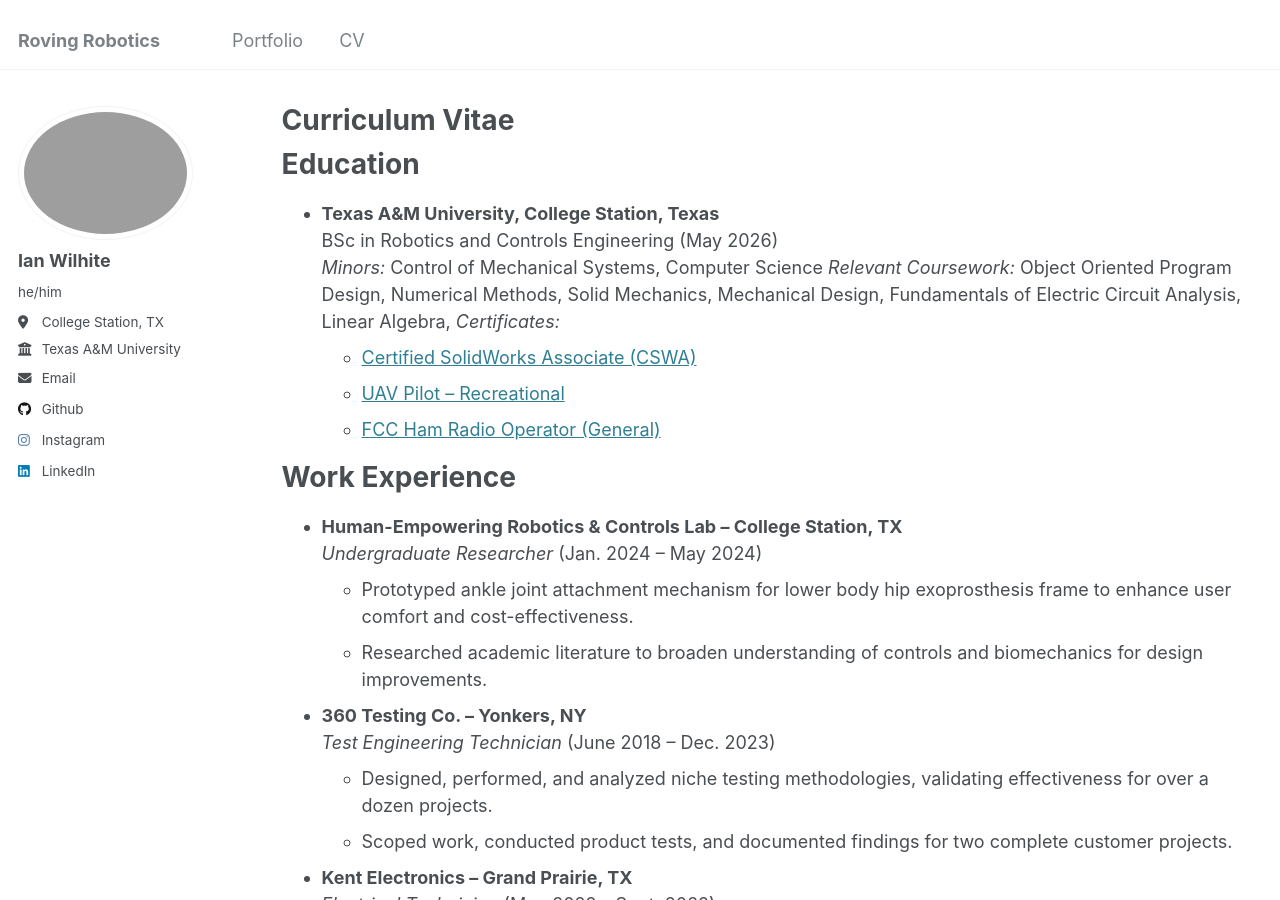
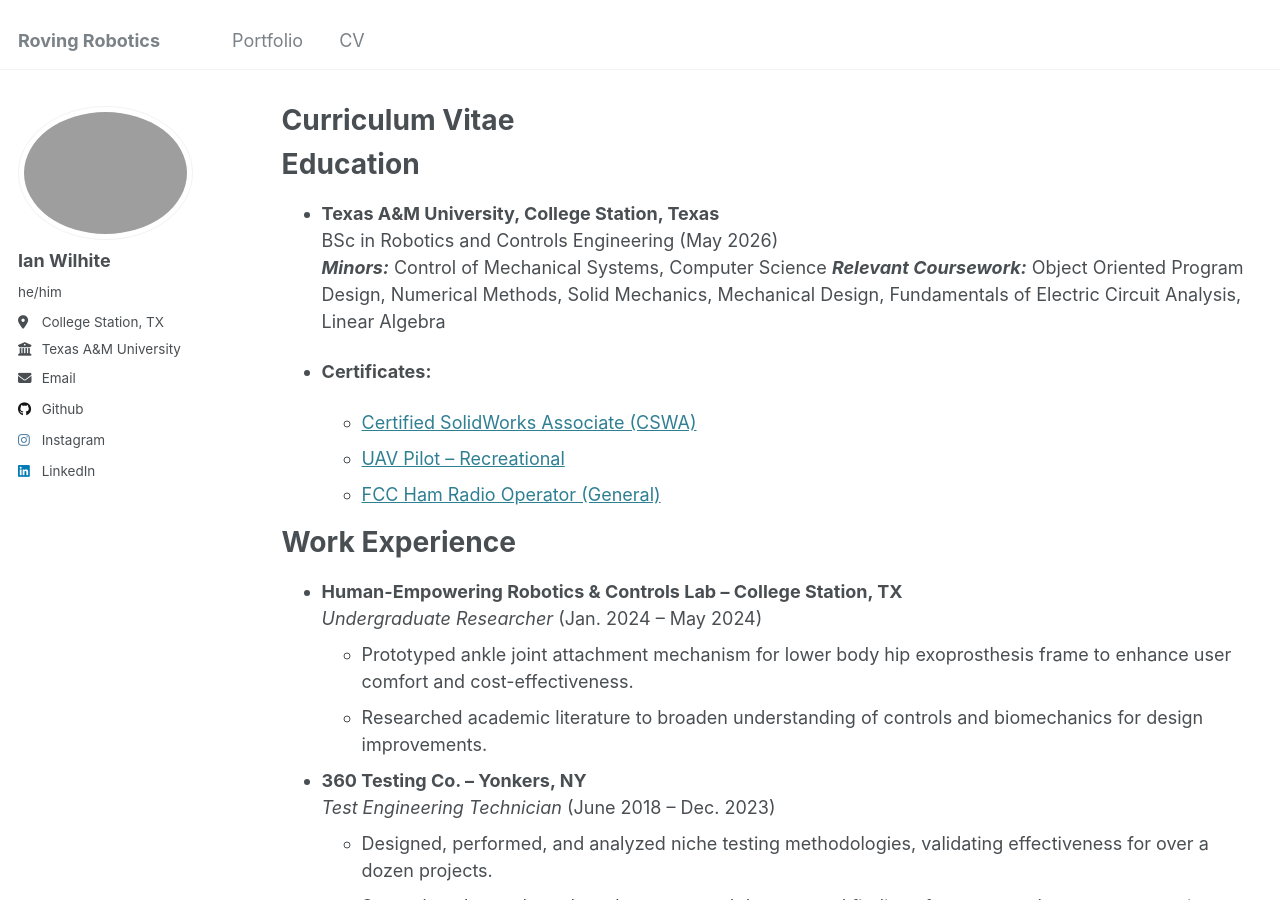
Before and after one commit to Ian-Wilhite/Ian-Wilhite.github.io, a Jekyll site: the page built from _pages/cv.md, in a window 1280 px wide and 900 px high. Built offline with Jekyll 4.4.1, drawn with Linux system fonts in a browser that asks for light colours.

Commit message:
logo, dron, cv, about

```diff
--- a/_pages/cv.md
+++ b/_pages/cv.md
@@ -14,9 +14,10 @@ Education
 * **Texas A&M University, College Station, Texas**
   BSc in Robotics and Controls Engineering (May 2026)
   <!-- *GPA:* 3.24/4.00   -->
-  *Minors:* Control of Mechanical Systems, Computer Science  <!-- and math :sad: -->
-  *Relevant Coursework:* Object Oriented Program Design, Numerical Methods, Solid Mechanics, Mechanical Design, Fundamentals of Electric Circuit Analysis, Linear Algebra,
-  *Certificates:*
+  ***Minors:*** Control of Mechanical Systems, Computer Science  <!-- and math :sad: -->
+  ***Relevant Coursework:*** Object Oriented Program Design, Numerical Methods, Solid Mechanics, Mechanical Design, Fundamentals of Electric Circuit Analysis, Linear Algebra
+
+* **Certificates:**
    * [Certified SolidWorks Associate (CSWA)](https://www.linkedin.com/in/ian-wilhite/details/certifications/1731692661513/single-media-viewer/)
    * [UAV Pilot – Recreational](www.linkedin.com/in/ian-wilhite/details/certifications/1713974513765/single-media-viewer/)
    * [FCC Ham Radio Operator (General)](https://wireless2.fcc.gov/UlsApp/UlsSearch/license.jsp?licKey=3703657)
```
